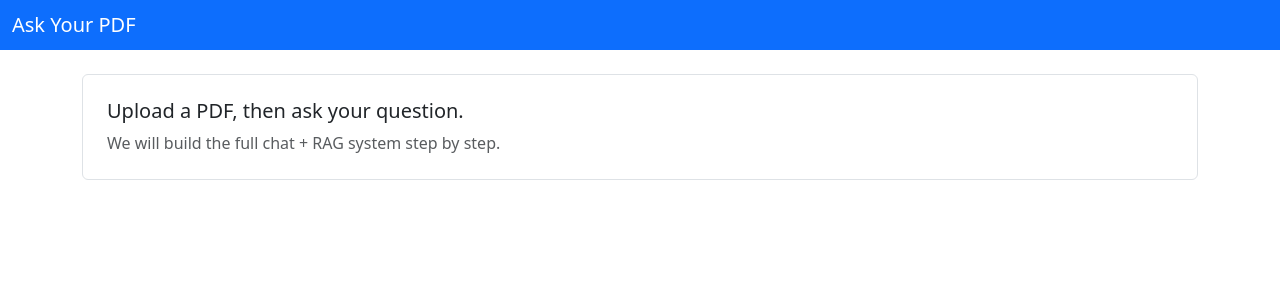
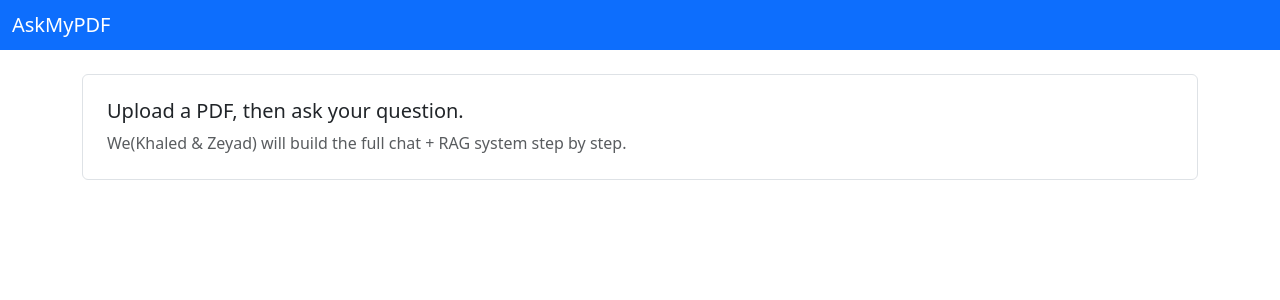
Before and after one commit to khaledelsayed2003/askmypdf, a Flask app: page / in a window 1280 px wide. Shown: the top 300 px of the page. Run offline with Flask 3, Linux system fonts and the light colour scheme.

Commit message:
feat: add /home route and change the title name

```diff
--- a/app.py
+++ b/app.py
@@ -7,6 +7,7 @@ load_dotenv()
 app = Flask(__name__)
 
 @app.get("/")
+@app.get("/home")
 def home():
     return render_template("index.html")
 
--- a/templates/base.html
+++ b/templates/base.html
@@ -3,7 +3,7 @@
 <head>
   <meta charset="utf-8" />
   <meta name="viewport" content="width=device-width,initial-scale=1" />
-  <title>{{ title if title else "Ask Your PDF" }}</title>
+  <title>{{ title if title else "AskMyPDF" }}</title>
 
   <link href="https://cdn.jsdelivr.net/npm/bootstrap@5.3.3/dist/css/bootstrap.min.css" rel="stylesheet">
 </head>
@@ -11,7 +11,7 @@
 
 <nav class="navbar navbar-dark bg-primary">
   <div class="container-fluid">
-    <span class="navbar-brand mb-0 h1">Ask Your PDF</span>
+    <span class="navbar-brand mb-0 h1">AskMyPDF</span>
   </div>
 </nav>
 
--- a/templates/index.html
+++ b/templates/index.html
@@ -4,7 +4,7 @@
 <div class="p-4 bg-white border rounded">
   <h5>Upload a PDF, then ask your question.</h5>
   <p class="text-muted mb-0">
-    We will build the full chat + RAG system step by step.
+    We(Khaled & Zeyad) will build the full chat + RAG system step by step.
   </p>
 </div>
 
```
